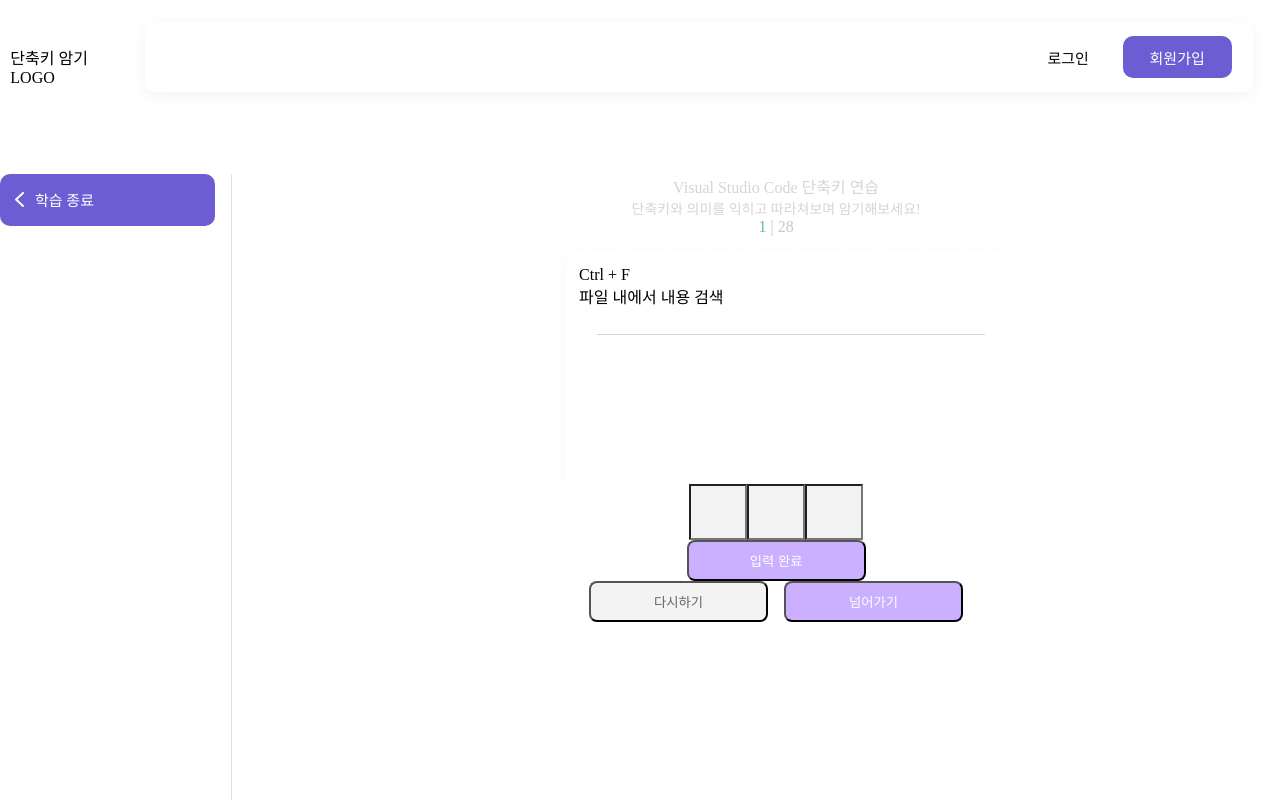
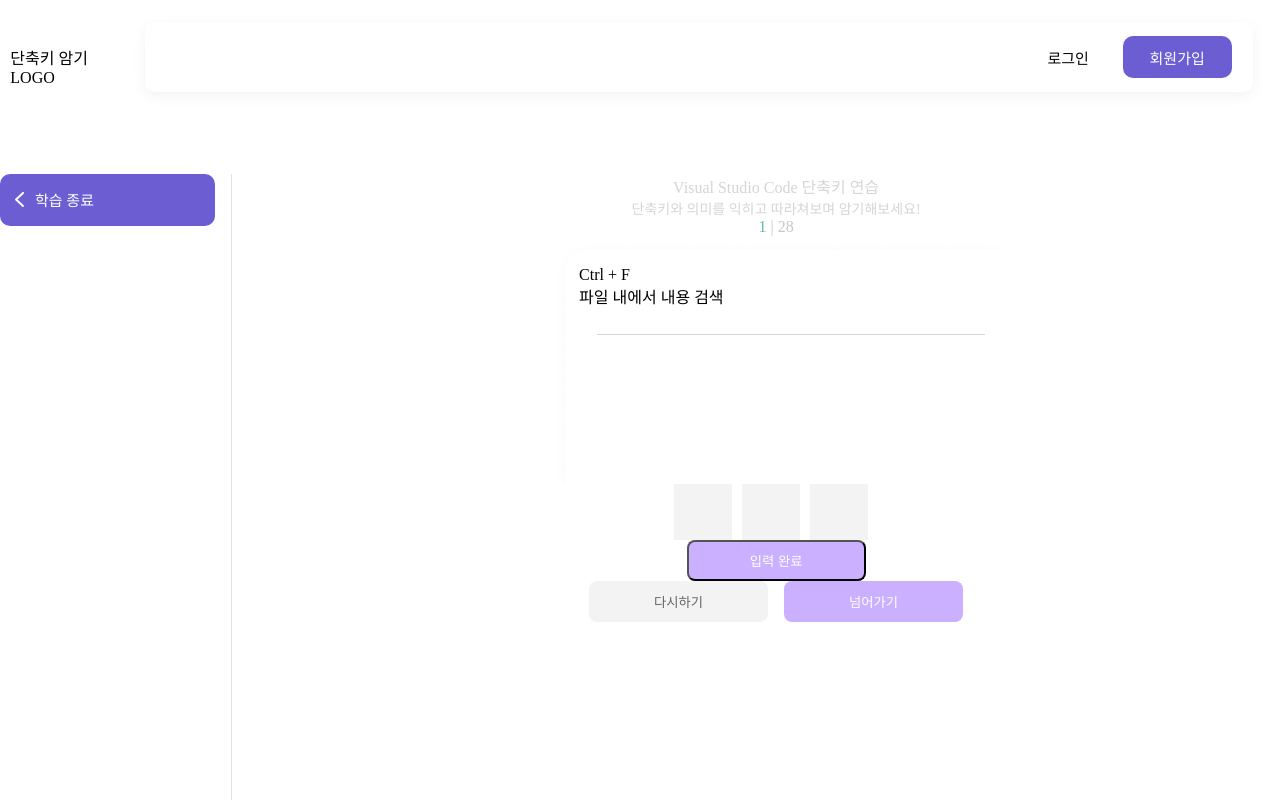
Before and after one commit to youjin0411/ityping-client, a Next.js app: page /practice/shortcut in a window 1280 px wide. Shown: the top 800 px of the page. Built offline with nearby package versions, Linux system fonts and the light colour scheme.

Commit message:
💄 add: shortcut style 추가

```diff
--- a/styles/Shortcut.module.css
+++ b/styles/Shortcut.module.css
@@ -60,7 +60,10 @@ div .title:nth-child(2) {
 .input {
     width: 58px;
     height: 56px;
+    margin-right: 10px;
     background-color: #F3F3F3;
+    border: 0;
+    outline: none;
 }
 
 .enter_btn {
@@ -88,6 +91,7 @@ div .title:nth-child(2) {
     background-color: #F3F3F3;
     color: #656565;
     border-radius: 8px;
+    border: 0;
 }
 
 .next_btn {
@@ -96,4 +100,5 @@ div .title:nth-child(2) {
     background-color: #CAB0FF;
     color: white;
     border-radius: 8px;
+    border: 0;
 }
```
